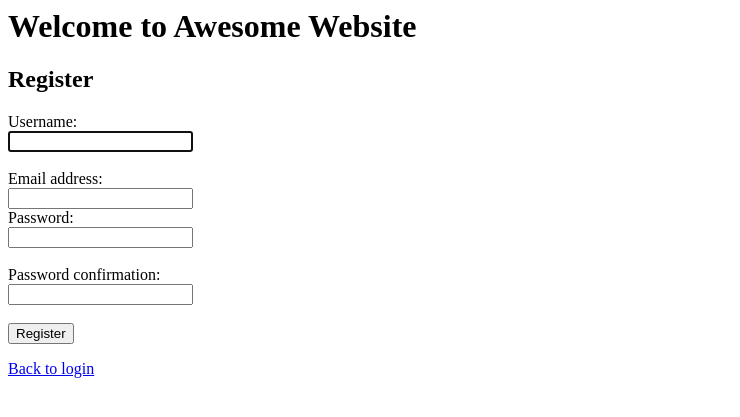
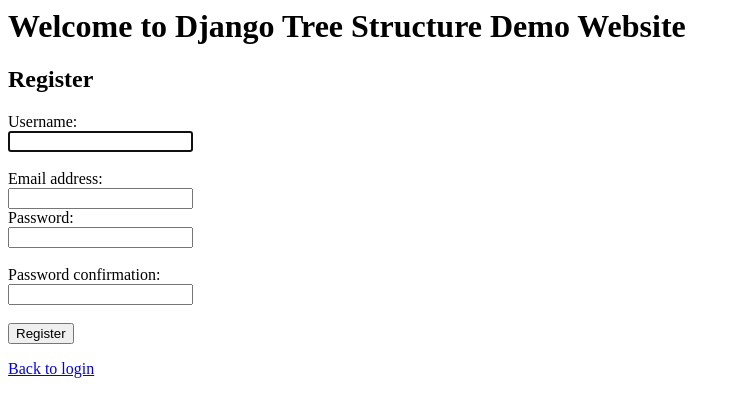
Before and after one commit to Pratik-Nikam/django-mptt, a Django app: page /register/ in a window 1280 px wide. Shown: the top 417 px of the page, without its empty margins (0-740 px from the left). Run offline with Django 3.2, Linux system fonts and the light colour scheme.

Commit message:
base template modified

```diff
--- a/users/templates/base.html
+++ b/users/templates/base.html
@@ -8,7 +8,7 @@
 </style>
 
 
-<h1>Welcome to Awesome Website</h1>
+<h1>Welcome to Django Tree Structure Demo Website</h1>
 
 {% block content %}
 {% endblock %}
```
